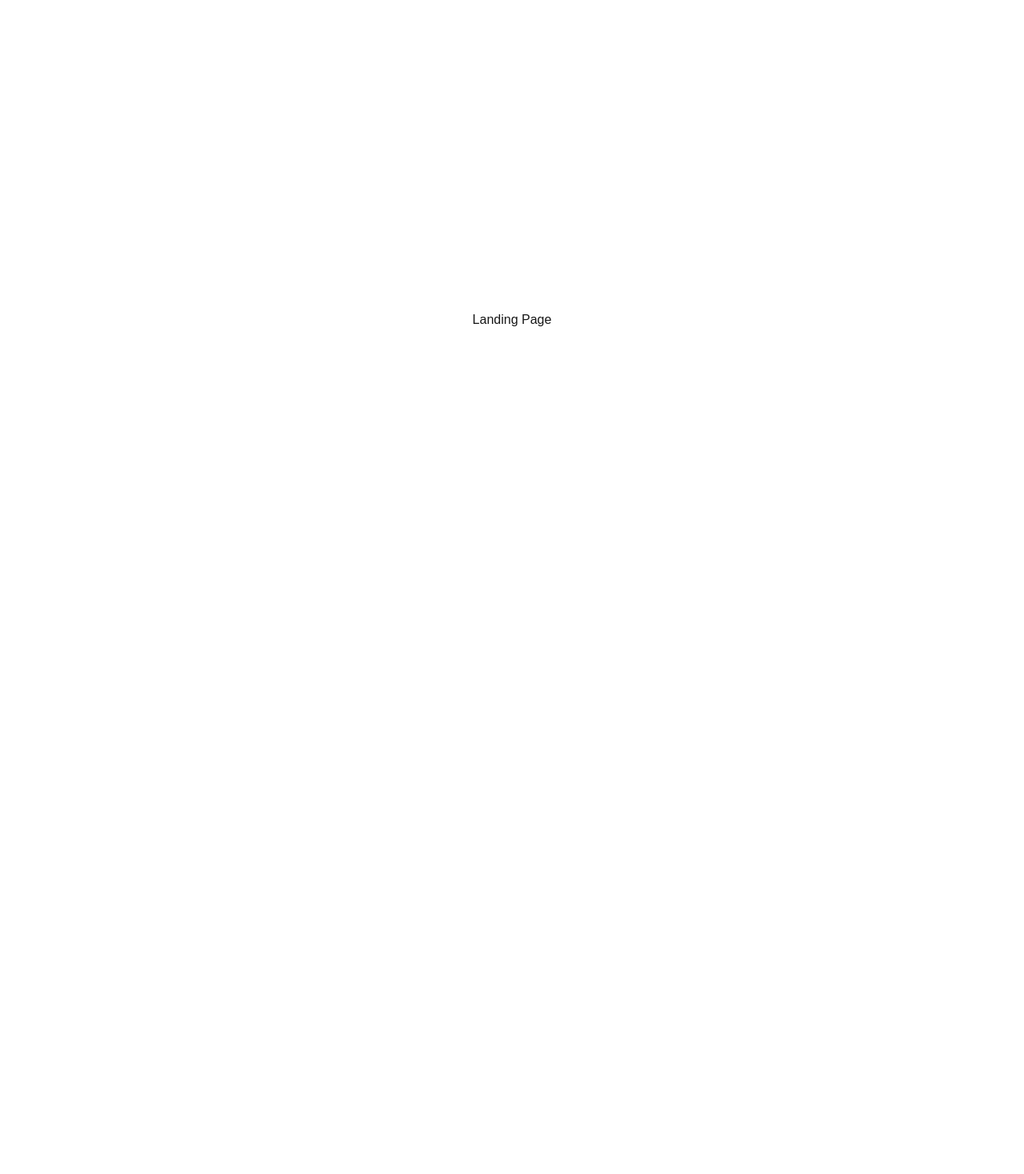
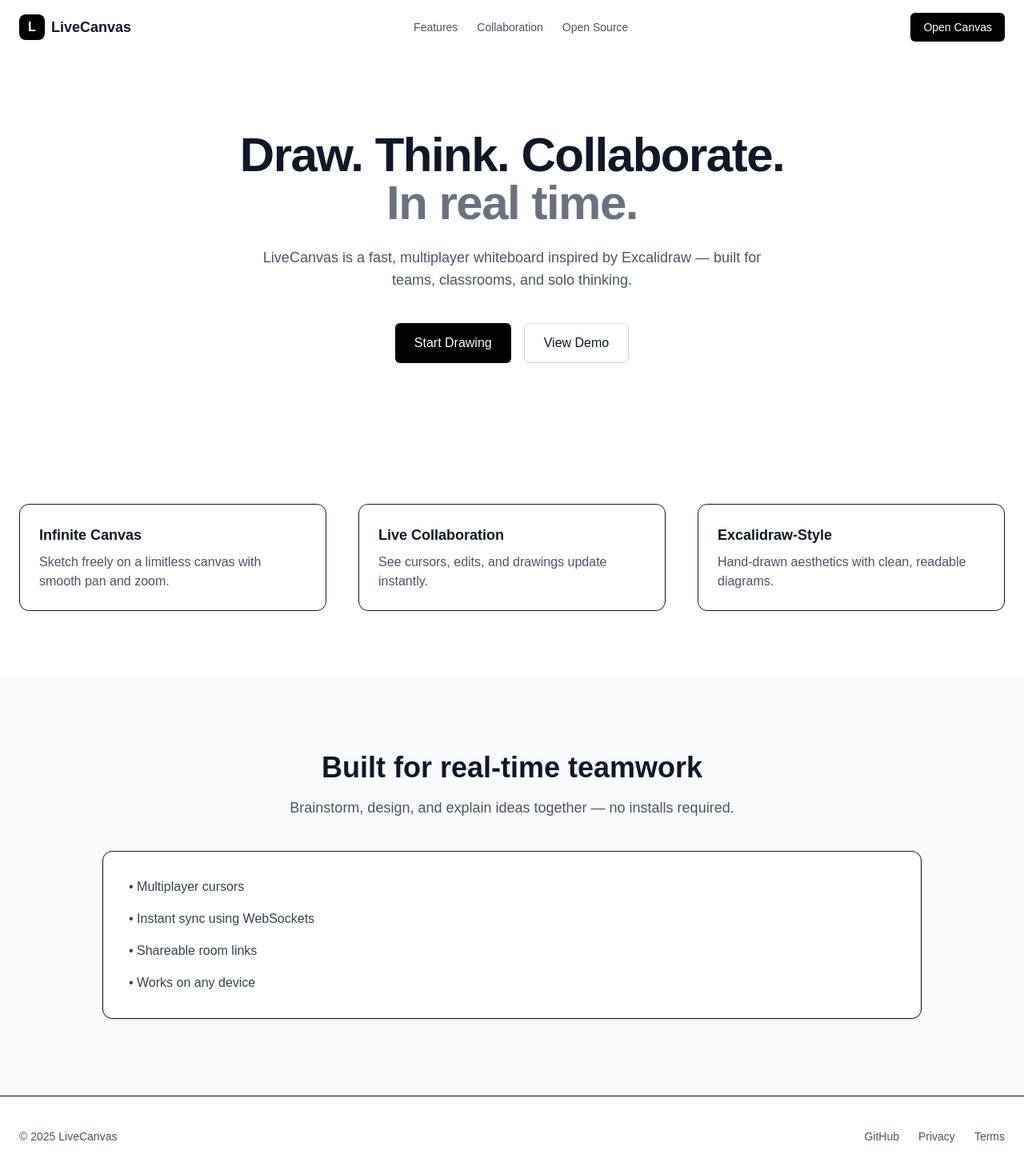
Before and after one commit to vedantborode4/livecanvas, a Next.js app in the folder apps/livecanvas-fe/: page / in a window 1280 px wide. Shown: the top 1468 px of the page at 80% size. Before the commit the page ends 800 px from the top, so only its background shows below. Built offline with nearby package versions, Linux system fonts and the light colour scheme.

Commit message:
feat(home): add temp home page

```diff
--- a/apps/livecanvas-fe/app/page.tsx
+++ b/apps/livecanvas-fe/app/page.tsx
@@ -1,7 +1,120 @@
-export default function Home() {
+export default function HomePage() {
   return (
-    <div className="flex justify-center items-center h-screen">
-      Landing Page
+    <main className="min-h-screen bg-white text-gray-900">
+      {/* Navbar */}
+      <header className="flex items-center justify-between px-6 py-4 max-w-7xl mx-auto">
+        <div className="flex items-center gap-2">
+          <div className="h-8 w-8 rounded-lg bg-black text-white flex items-center justify-center font-bold">
+            L
+          </div>
+          <span className="text-lg font-semibold">LiveCanvas</span>
+        </div>
+
+        <nav className="hidden md:flex items-center gap-6 text-sm text-gray-600">
+          <a href="#features" className="hover:text-black">Features</a>
+          <a href="#collaboration" className="hover:text-black">Collaboration</a>
+          <a href="#open-source" className="hover:text-black">Open Source</a>
+        </nav>
+
+        <button className="rounded-md bg-black px-4 py-2 text-sm font-medium text-white hover:bg-gray-800">
+          Open Canvas
+        </button>
+      </header>
+
+      {/* Hero Section */}
+      <section className="px-6 py-24 max-w-7xl mx-auto text-center">
+        <h1 className="text-4xl md:text-6xl font-bold tracking-tight">
+          Draw. Think. Collaborate.
+          <br />
+          <span className="text-gray-500">In real time.</span>
+        </h1>
+
+        <p className="mt-6 text-lg text-gray-600 max-w-2xl mx-auto">
+          LiveCanvas is a fast, multiplayer whiteboard inspired by Excalidraw —
+          built for teams, classrooms, and solo thinking.
+        </p>
+
+        <div className="mt-10 flex justify-center gap-4">
+          <button className="rounded-md bg-black px-6 py-3 text-white font-medium hover:bg-gray-800">
+            Start Drawing
+          </button>
+          <button className="rounded-md border border-gray-300 px-6 py-3 font-medium hover:bg-gray-50">
+            View Demo
+          </button>
+        </div>
+      </section>
+
+      {/* Features */}
+      <section
+        id="features"
+        className="px-6 py-20 max-w-7xl mx-auto"
+      >
+        <div className="grid md:grid-cols-3 gap-10">
+          <Feature
+            title="Infinite Canvas"
+            description="Sketch freely on a limitless canvas with smooth pan and zoom."
+          />
+          <Feature
+            title="Live Collaboration"
+            description="See cursors, edits, and drawings update instantly."
+          />
+          <Feature
+            title="Excalidraw-Style"
+            description="Hand-drawn aesthetics with clean, readable diagrams."
+          />
+        </div>
+      </section>
+
+      {/* Collaboration Highlight */}
+      <section
+        id="collaboration"
+        className="bg-gray-50 px-6 py-24"
+      >
+        <div className="max-w-5xl mx-auto text-center">
+          <h2 className="text-3xl md:text-4xl font-semibold">
+            Built for real-time teamwork
+          </h2>
+          <p className="mt-4 text-gray-600 text-lg">
+            Brainstorm, design, and explain ideas together — no installs required.
+          </p>
+
+          <div className="mt-10 rounded-xl border bg-white p-8 shadow-sm text-left">
+            <ul className="space-y-4 text-gray-700">
+              <li>• Multiplayer cursors</li>
+              <li>• Instant sync using WebSockets</li>
+              <li>• Shareable room links</li>
+              <li>• Works on any device</li>
+            </ul>
+          </div>
+        </div>
+      </section>
+
+      {/* Footer */}
+      <footer className="px-6 py-10 border-t">
+        <div className="max-w-7xl mx-auto flex flex-col md:flex-row items-center justify-between gap-4 text-sm text-gray-600">
+          <span>© {new Date().getFullYear()} LiveCanvas</span>
+          <div className="flex gap-6">
+            <a href="#" className="hover:text-black">GitHub</a>
+            <a href="#" className="hover:text-black">Privacy</a>
+            <a href="#" className="hover:text-black">Terms</a>
+          </div>
+        </div>
+      </footer>
+    </main>
+  )
+}
+
+function Feature({
+  title,
+  description,
+}: {
+  title: string
+  description: string
+}) {
+  return (
+    <div className="rounded-xl border p-6 hover:shadow-sm transition">
+      <h3 className="text-lg font-semibold">{title}</h3>
+      <p className="mt-2 text-gray-600">{description}</p>
     </div>
-  );
+  )
 }
```
